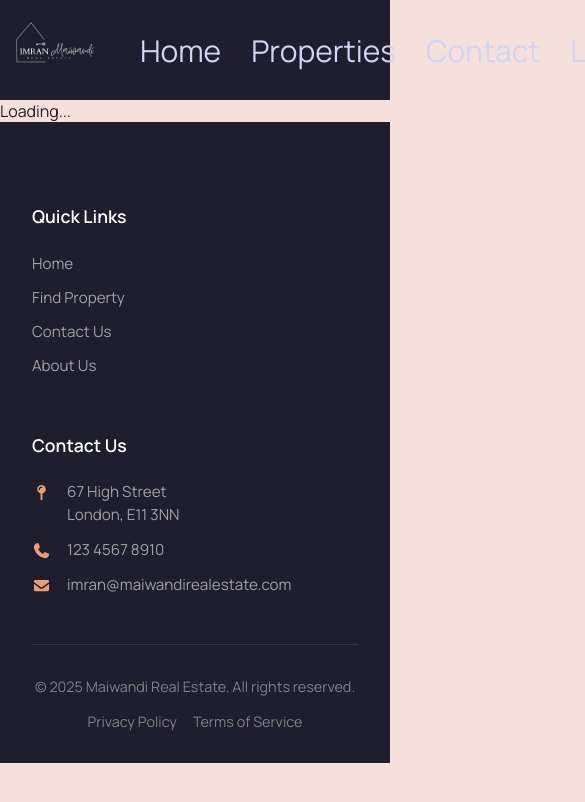
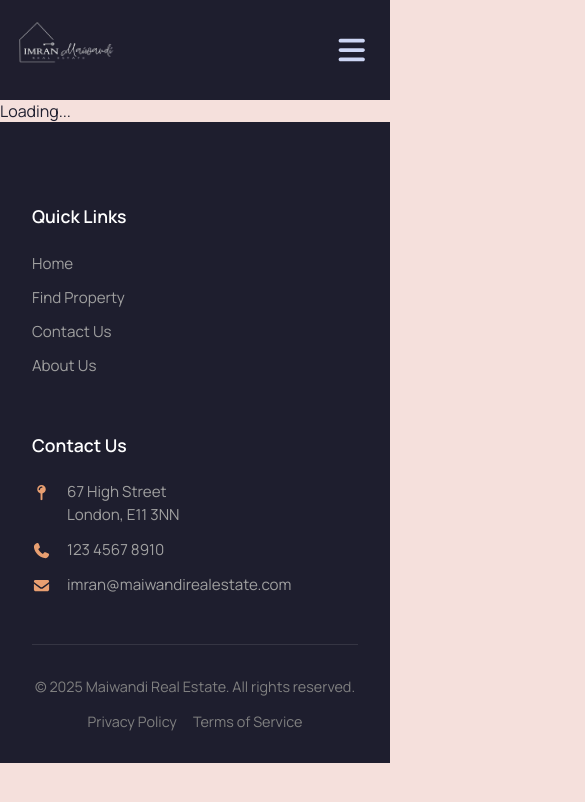
Before and after one commit to alpasht/react-coursework, a React (Vite) app: page /property/1 in a window 390 px wide. Shown: the top 802 px of the page, 585 px wide, since content can reach past the window. Built offline with nearby package versions, Linux system fonts and the light colour scheme; a web font is replaced by a local one.

Commit message:
added responsive hamburger menu and removed obsolete 'links' function for Link @react-router-dom

```diff
--- a/src/webpages/Navbar.css
+++ b/src/webpages/Navbar.css
@@ -48,3 +48,51 @@
     height: 100px;
     width: 120px;
 }
+
+/* Hamburger Menu Styles */
+.hamburger {
+    display: none;
+    font-size: 30px;
+    color: #cdd6f4;
+    cursor: pointer;
+    align-self: center;
+    margin-right: 20px;
+}
+
+@media (max-width: 768px) {
+    .hamburger {
+        display: block;
+        z-index: 1001;
+    }
+
+    .nav-links {
+        display: none;
+        flex-direction: column;
+        position: absolute;
+        top: 100px; /* Matches navbar height */
+        right: 0;
+        background-color: #1e1e2e;
+        width: 100%;
+        text-align: center;
+        padding: 20px 0;
+        margin-right: 0;
+        gap: 20px;
+        z-index: 1000;
+        border-top: 1px solid #313244;
+    }
+
+    .nav-links.active {
+        display: flex;
+    }
+
+    .nav-links li {
+        width: 100%;
+    }
+
+    .nav-links a {
+        display: block;
+        width: 100%;
+        padding: 15px 0;
+        font-size: 24px;
+    }
+}
--- a/src/webpages/Navbar.jsx
+++ b/src/webpages/Navbar.jsx
@@ -1,29 +1,35 @@
 // wip add href links
+import { useState } from 'react';
 import './Navbar.css';
+import { FontAwesomeIcon } from '@fortawesome/react-fontawesome';
+import { faBars, faTimes } from '@fortawesome/free-solid-svg-icons';
 import { Link } from 'react-router-dom';
 import Logo from '../assets/minimalist-logo.jpg'
 import ThemeWidget from '../../components/ThemeWidget';
 
 function Navbar() {
 
-    const links = [
-        { href: "/", label: "Home" },
-        { href: "/property", label: "Browse Properties" },
-        { href: "/contact", label: "Contact Us" },
-        { href: "/about", label: "About Us" },
-    ];
+    const [isMenuOpen, setIsMenuOpen] = useState(false);
+
+    const toggleMenu = () => {
+        setIsMenuOpen(!isMenuOpen);
+    };
+
     return (
         <>
             <nav className="navbar-container">
                 <div className="navbar">
+                    <img src={Logo} alt="minimalist logo" className="logo" />
 
-                    <img src={Logo} alt="minimalist logo"></img>
+                    <div className="hamburger" onClick={toggleMenu}>
+                        <FontAwesomeIcon icon={isMenuOpen ? faTimes : faBars} />
+                    </div>
 
-                    <ul className="nav-links">
-                        <li> <Link to="/">Home </Link> </li>
-                        <li> <Link to="/"> Properties </Link> </li>
-                        <li> <Link to="/">Contact </Link> </li>
-                        <li> <Link to="/">Lorem </Link> </li>
+                    <ul className={`nav-links ${isMenuOpen ? "active" : ""}`}>
+                        <li> <Link to="/" onClick={() => setIsMenuOpen(false)}>Home</Link> </li>
+                        <li> <Link to="/property" onClick={() => setIsMenuOpen(false)}>Properties</Link> </li>
+                        <li> <Link to="/contact" onClick={() => setIsMenuOpen(false)}>Contact</Link> </li>
+                        <li> <Link to="/about" onClick={() => setIsMenuOpen(false)}>About Us</Link> </li>
                         <li> <ThemeWidget /> </li>
                     </ul>
                 </div>
```
